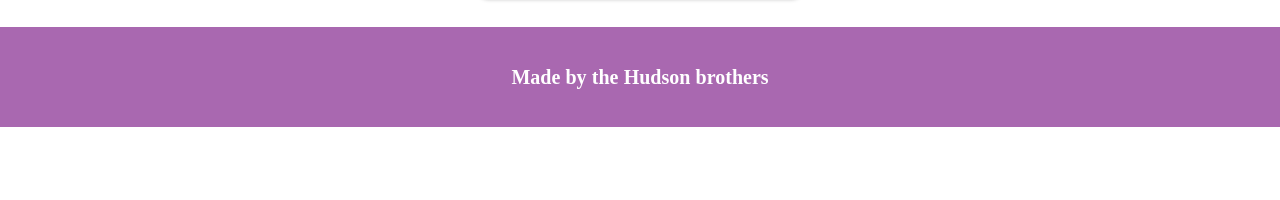
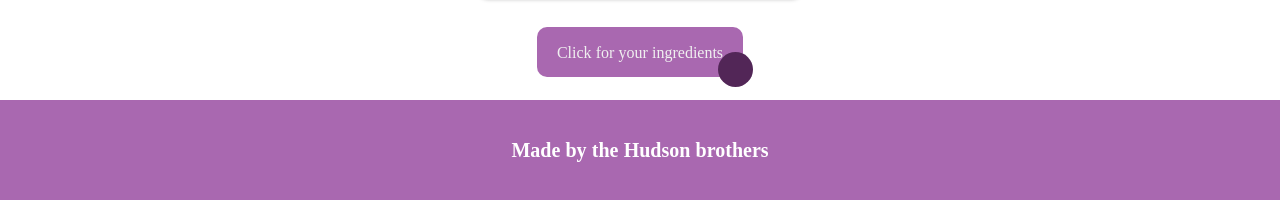
Before and after one commit to marcahudson26/meal-planner, a plain HTML site: page public/index.html in a window 1280 px wide. Shown: the part 2042-2242 px from the top of the page. Before the commit the page ends 2169 px from the top, so only its background shows below. Drawn offline with nearby package versions, Linux system fonts and the light colour scheme.

Commit message:
added button and css

```diff
--- a/public/index.html
+++ b/public/index.html
@@ -189,9 +189,12 @@
                 <p>2 x hot dog sausages, bread rolls, onion, tomato sauce, mustard.</p>
               </div>
             </section>
+            <div class="button">
+              <button class="button-86" role="button"> Click for your ingredients</button>
+            </div>
             <footer>
               <h4>Made by the Hudson brothers</h4>
-              </footer>
+            </footer>
           </main>
         </div>
       );
--- a/styles.css
+++ b/styles.css
@@ -197,3 +197,76 @@ footer{
     background-color:  #a968b0;
     color: white;
 }
+.button-86 {
+  all: unset;
+  width: 100px;
+  height: 30px;
+  font-size: 16px;
+  background: transparent;
+  border: none;
+  position: relative;
+  color: #f0f0f0;
+  cursor: pointer;
+  z-index: 1;
+  padding: 10px 20px;
+  display: flex;
+  align-items: center;
+  justify-content: center;
+  white-space: nowrap;
+  user-select: none;
+  -webkit-user-select: none;
+  touch-action: manipulation;
+  width: auto;
+}
+
+.button-86::after,
+.button-86::before {
+  content: '';
+  position: absolute;
+  bottom: 0;
+  right: 0;
+  z-index: -99999;
+  transition: all .4s;
+}
+
+.button-86::before {
+  transform: translate(0%, 0%);
+  width: 100%;
+  height: 100%;
+  background: #a968b0;
+  border-radius: 10px;
+}
+
+.button-86::after {
+  transform: translate(10px, 10px);
+  width: 35px;
+  height: 35px;
+  background: #522657;
+  backdrop-filter: blur(5px);
+  -webkit-backdrop-filter: blur(5px);
+  border-radius: 50px;
+}
+
+.button-86:hover::before {
+  transform: translate(5%, 20%);
+  width: 110%;
+  height: 110%;
+}
+
+.button-86:hover::after {
+  border-radius: 10px;
+  transform: translate(0, 0);
+  width: 100%;
+  height: 100%;
+}
+
+.button-86:active::after {
+  transition: 0s;
+  transform: translate(0, 5%);
+}
+.button{
+  display: flex;
+    align-items: center;
+    justify-content: center;
+    padding-bottom: 23px
+}
```
